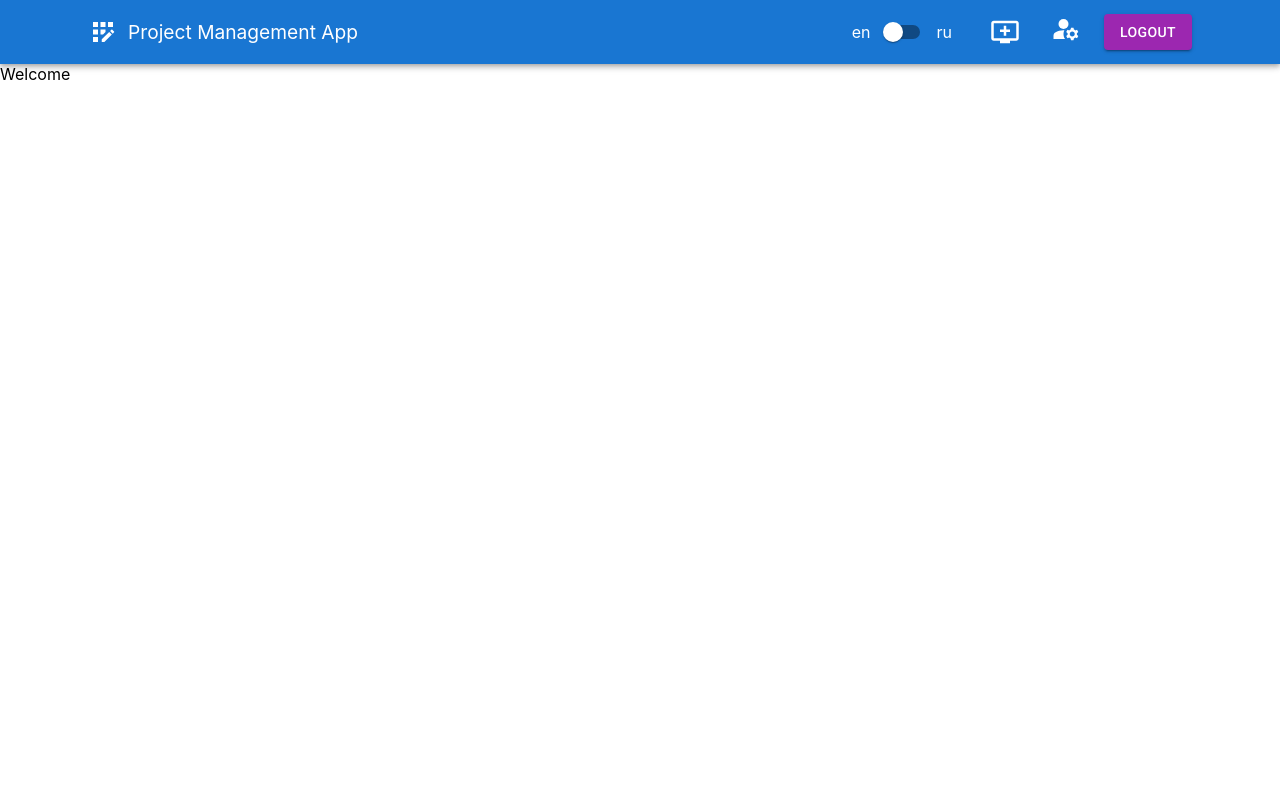
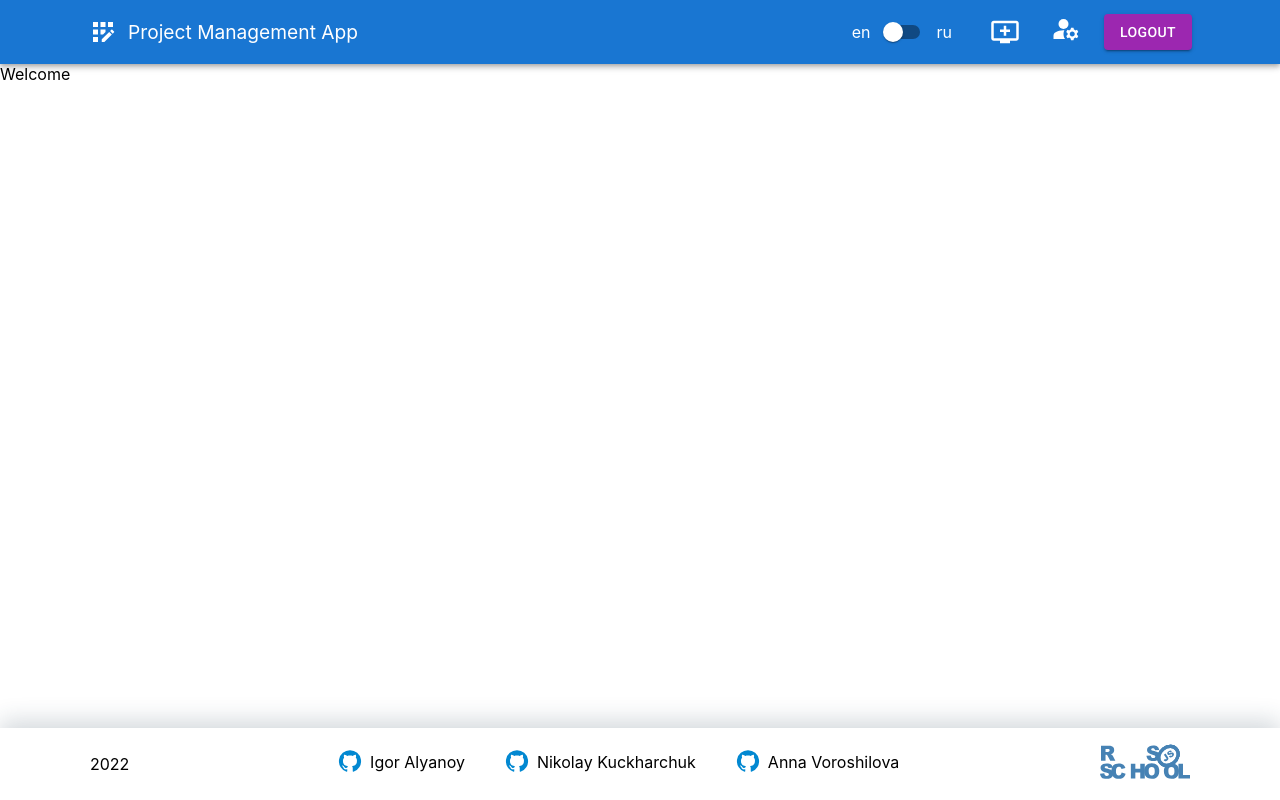
Before and after one commit to Nick1091/project-management-app, a React (Create React App) app: page / in a window 1280 px wide. Built offline with nearby package versions, Linux system fonts and the light colour scheme.

Commit message:
feat: add footer

```diff
--- a/src/components/appLayout/AppLayout.tsx
+++ b/src/components/appLayout/AppLayout.tsx
@@ -1,4 +1,5 @@
 import { Outlet } from 'react-router-dom';
+import { Footer } from '../footer/Footer';
 import { Header } from '../header/Header';
 
 export const AppLayout = () => {
@@ -8,6 +9,7 @@ export const AppLayout = () => {
       <main>
         <Outlet />
       </main>
+      <Footer />
     </>
   );
 };
--- /dev/null
+++ b/src/components/devContact/DevContact.tsx
@@ -0,0 +1,23 @@
+import { IconButton, Link } from '@mui/material';
+import GitHubIcon from '@mui/icons-material/GitHub';
+
+import { DevContainer } from '../footer/Footer-styles';
+
+type Props = {
+  name: string;
+  link: string;
+};
+
+export const DevContact = (props: Props) => {
+  const { name, link } = props;
+  return (
+    <DevContainer>
+      <IconButton color="inherit">
+        <Link color="inherit" href={link}>
+          <GitHubIcon color="info"></GitHubIcon>
+        </Link>
+      </IconButton>
+      <span>{name}</span>
+    </DevContainer>
+  );
+};
--- /dev/null
+++ b/src/components/footer/Footer-styles.tsx
@@ -0,0 +1,23 @@
+import styled from '@emotion/styled';
+
+export const FooterContainer = styled.div`
+  position: absolute;
+  bottom: 0;
+  width: 100%;
+  height: 4.5em;
+  box-shadow: 0px -7px 25px 0px rgba(34, 60, 80, 0.2);
+`;
+
+export const DevsContainer = styled.div`
+  display: flex;
+  align-items: center;
+  justify-content: space-between;
+  max-width: 1100px;
+  height: 4.5em;
+  width: 100%;
+  margin: 0 auto;
+`;
+
+export const DevContainer = styled.span`
+  margin: 0 1em;
+`;
--- /dev/null
+++ b/src/components/footer/Footer.tsx
@@ -0,0 +1,32 @@
+import { Link } from '@mui/material';
+
+import { DevContact } from '../devContact/DevContact';
+import rssLogo from '../../assets/icons/rs-school-logo.svg';
+
+import { DevsContainer, FooterContainer } from './Footer-styles';
+
+export const Footer = () => {
+  const contacts = [
+    { name: 'Igor Alyanoy', link: 'https://github.com/alyanoyigor', id: 0 },
+    { name: 'Nikolaу Kuckharchuk', link: 'https://github.com/Nick1091', id: 1 },
+    { name: 'Anna Voroshilova', link: 'https://github.com/VoroshilovaAV', id: 2 },
+  ];
+
+  return (
+    <FooterContainer>
+      <DevsContainer>
+        <span>2022</span>
+        <div>
+          {contacts.map((item) => (
+            <DevContact key={item.id} name={item.name} link={item.link} />
+          ))}
+        </div>
+        <Link color="inherit" href="https://rs.school/react/">
+          <img src={rssLogo} alt="RSS" />
+        </Link>
+      </DevsContainer>
+    </FooterContainer>
+  );
+};
+
+export default Footer;
```
Also changed, not shown: src/assets/icons/rs-school-logo.svg (added).
